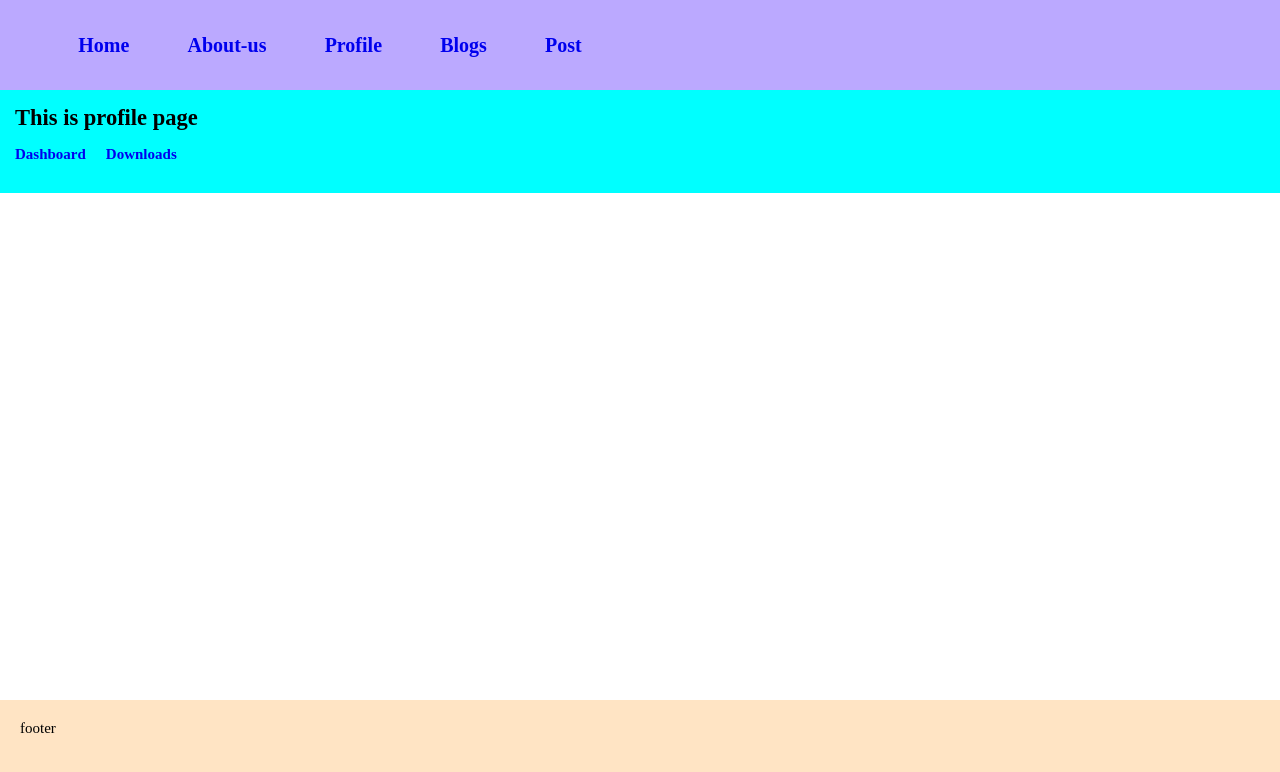
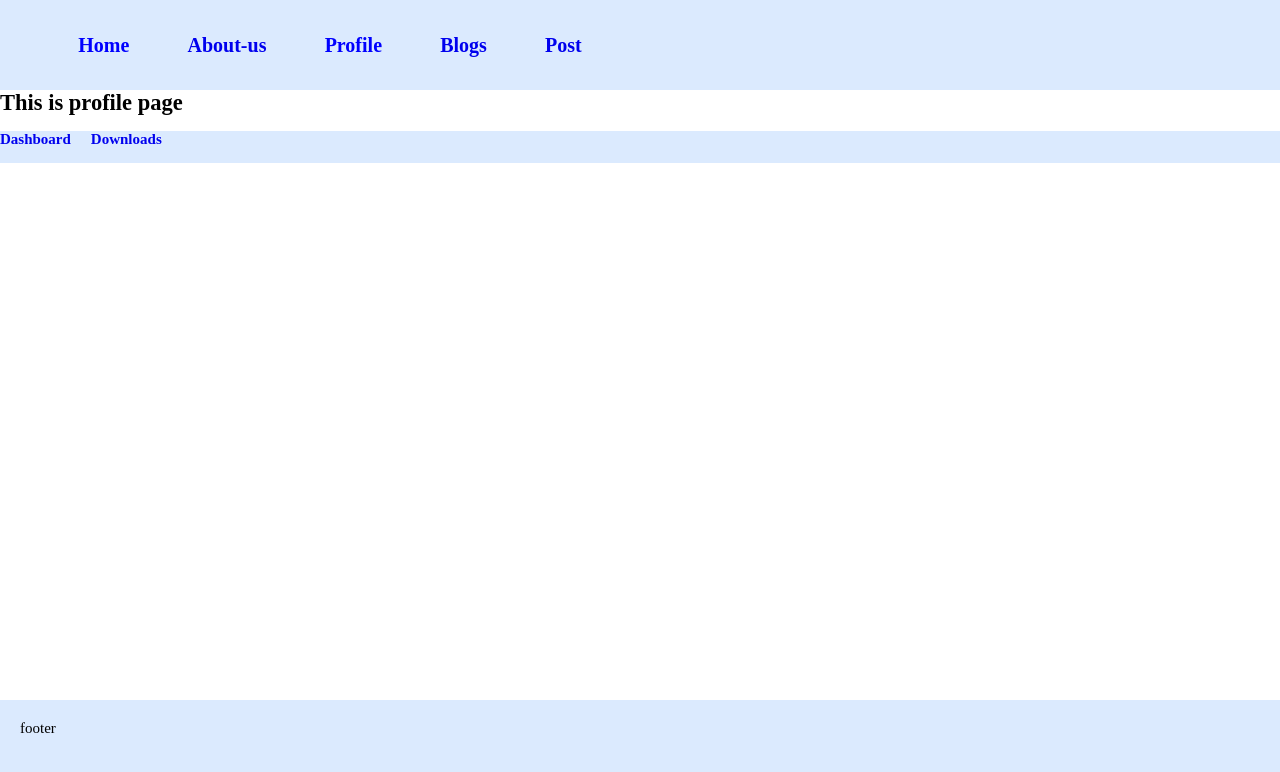
Before and after one commit to sepidehbiglarizadeh/SPA-Tamrin, a React (Create React App) app: page /profile in a window 1280 px wide. Shown: the top 772 px of the page. Built offline with nearby package versions, Linux system fonts and the light colour scheme.

Commit message:
improve app styles

```diff
--- a/src/App.css
+++ b/src/App.css
@@ -10,7 +10,7 @@ nav{
 }
 
 .header{
-    background-color: rgb(187, 169, 255);
+    background-color: #dbeafe;
     padding: 2rem;
 }
 
@@ -18,7 +18,7 @@ nav{
     position: fixed;
     bottom: 0;
     width: 100%;
-    background-color: bisque;
+    background-color: #dbeafe;
     height: 100px;
     padding: 2rem;
 }
@@ -32,6 +32,7 @@ nav{
 
 .sideBar {
     display: flex;
+    background-color: #dbeafe;
 }
 
 .aside h2{
@@ -39,9 +40,12 @@ nav{
 }
 
 .aside{
-    background-color: aqua;
-    padding: 1.5rem;
+    /* padding: 1.5rem; */
     display: flex;
     flex-direction: column;
     justify-content: space-between;
 }
+
+.activeClass{
+    color: blue;
+}
--- a/src/components/Navigation/Navigation.js
+++ b/src/components/Navigation/Navigation.js
@@ -1,4 +1,4 @@
-import { Link } from "react-router-dom";
+import { NavLink } from "react-router-dom";
 import { withRouter } from "react-router";
 
 
@@ -17,9 +17,9 @@ const Navigation = (props) => {
       {items.map((item) => {
         return (
           <li key={item.to}>
-            <Link to={item.to}>
+            <NavLink to={item.to} activeClassName="activeClass">
               {item.name}
-            </Link>
+            </NavLink>
           </li>
         );
       })}
--- a/src/components/SideBar/SideBar.js
+++ b/src/components/SideBar/SideBar.js
@@ -1,13 +1,13 @@
-import { Link } from "react-router-dom";
+import { NavLink } from "react-router-dom";
 
 const SideBar = () => {
   return (
     <ul className="sideBar">
       <li>
-        <Link to={"/profile/dashboard"}>Dashboard</Link>
+        <NavLink to={"/profile/dashboard"} activeClassName="activeClass">Dashboard</NavLink>
       </li>
       <li>
-        <Link to={"/profile/downloads"}>Downloads</Link>
+        <NavLink to={"/profile/downloads"} activeClassName="activeClass">Downloads</NavLink>
       </li>
     </ul>
   );
```
